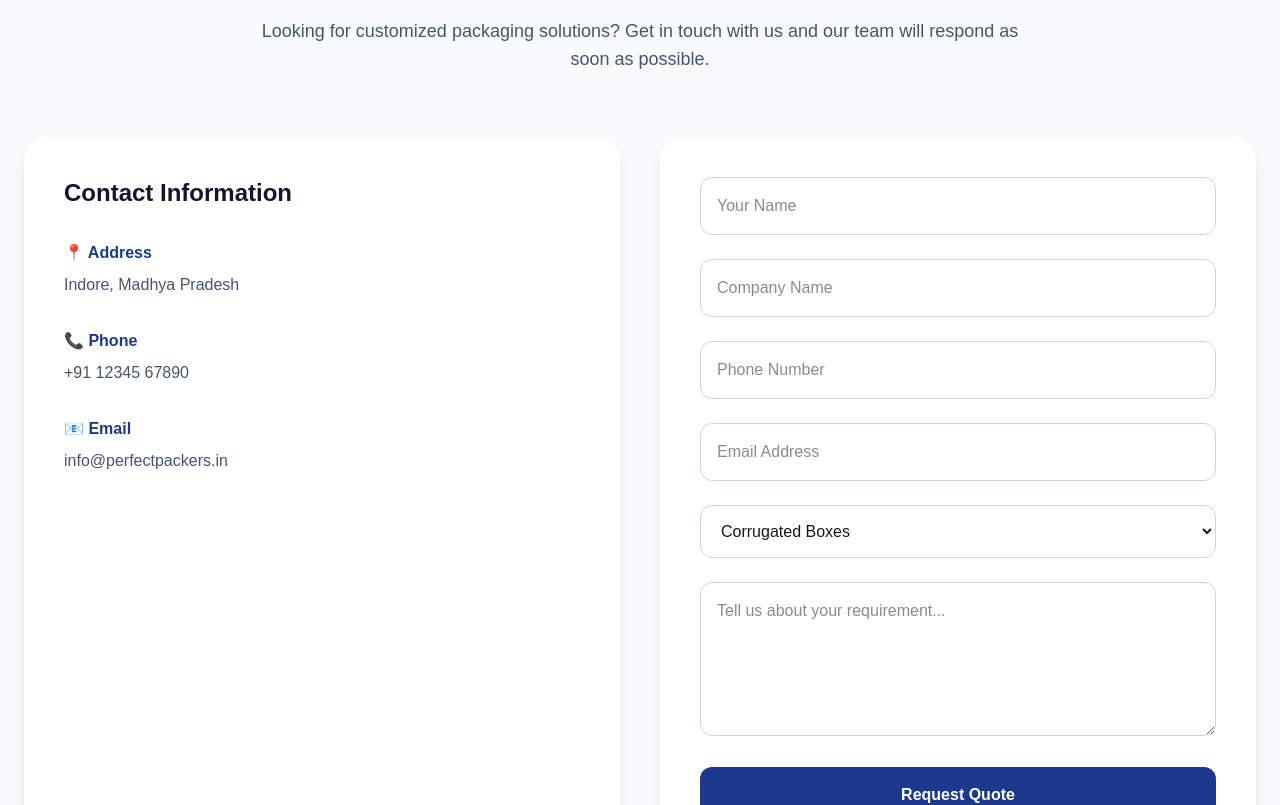
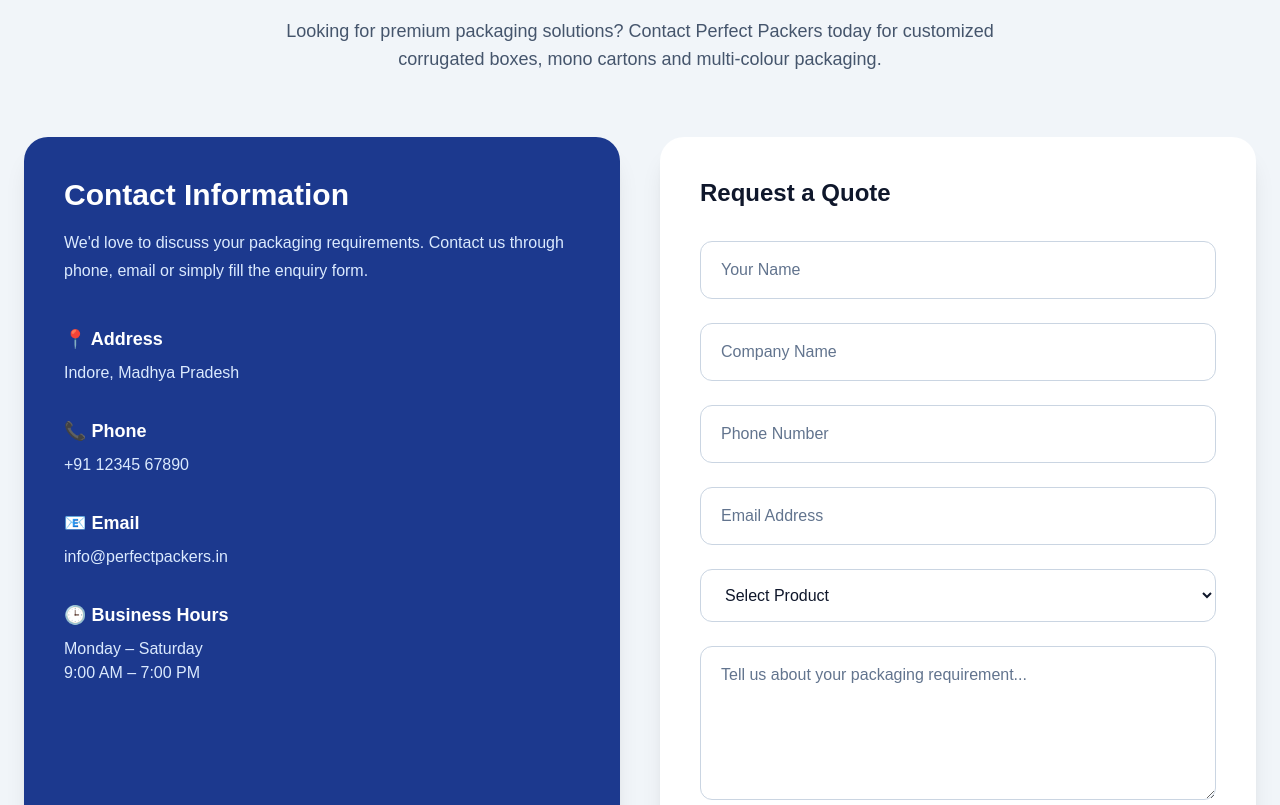
Before and after one commit to kushmaheshwari01/perfect-packers, a Next.js app: page / in a window 1280 px wide. Shown: the part 5420-6225 px from the top of the page. Built offline with nearby package versions, Linux system fonts and the light colour scheme.

Commit message:
Updated contact section

```diff
--- a/components/Contact.tsx
+++ b/components/Contact.tsx
@@ -2,66 +2,82 @@ export default function Contact() {
   return (
     <section
       id="contact"
-      className="bg-slate-50 py-24"
+      className="bg-slate-100 py-24"
     >
       <div className="mx-auto max-w-7xl px-6">
 
         <div className="text-center">
-
           <span className="text-sm font-semibold uppercase tracking-[0.3em] text-blue-900">
             Contact Us
           </span>
 
           <h2 className="mt-4 text-4xl font-bold text-slate-900">
-            Let's Discuss Your Packaging Requirements
+            Get in Touch
           </h2>
 
           <p className="mx-auto mt-6 max-w-3xl text-lg text-slate-600">
-            Looking for customized packaging solutions? Get in touch with us
-            and our team will respond as soon as possible.
+            Looking for premium packaging solutions? Contact Perfect Packers
+            today for customized corrugated boxes, mono cartons and
+            multi-colour packaging.
           </p>
-
         </div>
 
         <div className="mt-16 grid gap-10 lg:grid-cols-2">
 
-          {/* Left */}
+          {/* Left Card */}
 
-          <div className="rounded-3xl bg-white p-10 shadow-lg">
+          <div className="rounded-3xl bg-blue-900 p-10 text-white shadow-xl">
 
-            <h3 className="text-2xl font-bold text-slate-900">
+            <h3 className="text-3xl font-bold">
               Contact Information
             </h3>
 
-            <div className="mt-8 space-y-8">
+            <p className="mt-4 text-blue-100 leading-7">
+              We'd love to discuss your packaging requirements.
+              Contact us through phone, email or simply fill the enquiry form.
+            </p>
+
+            <div className="mt-10 space-y-8">
 
               <div>
-                <h4 className="font-semibold text-blue-900">
+                <h4 className="text-lg font-semibold">
                   📍 Address
                 </h4>
 
-                <p className="mt-2 text-slate-600">
+                <p className="mt-2 text-blue-100">
                   Indore, Madhya Pradesh
                 </p>
               </div>
 
               <div>
-                <h4 className="font-semibold text-blue-900">
+                <h4 className="text-lg font-semibold">
                   📞 Phone
                 </h4>
 
-                <p className="mt-2 text-slate-600">
+                <p className="mt-2 text-blue-100">
                   +91 12345 67890
                 </p>
               </div>
 
               <div>
-                <h4 className="font-semibold text-blue-900">
+                <h4 className="text-lg font-semibold">
                   📧 Email
                 </h4>
 
-                <p className="mt-2 text-slate-600">
+                <p className="mt-2 text-blue-100">
                   info@perfectpackers.in
+                </p>
+              </div>
+
+              <div>
+                <h4 className="text-lg font-semibold">
+                  🕒 Business Hours
+                </h4>
+
+                <p className="mt-2 text-blue-100">
+                  Monday – Saturday
+                  <br />
+                  9:00 AM – 7:00 PM
                 </p>
               </div>
 
@@ -69,39 +85,44 @@ export default function Contact() {
 
           </div>
 
-          {/* Right */}
+          {/* Right Card */}
 
-          <div className="rounded-3xl bg-white p-10 shadow-lg">
+          <div className="rounded-3xl bg-white p-10 shadow-xl">
+
+            <h3 className="mb-8 text-2xl font-bold text-slate-900">
+              Request a Quote
+            </h3>
 
             <form className="space-y-6">
 
               <input
                 type="text"
                 placeholder="Your Name"
-                className="w-full rounded-xl border border-slate-300 p-4 outline-none focus:border-blue-900"
+                className="w-full rounded-xl border border-slate-300 bg-white px-5 py-4 text-slate-900 placeholder:text-slate-500 focus:border-blue-900 focus:outline-none"
               />
 
               <input
                 type="text"
                 placeholder="Company Name"
-                className="w-full rounded-xl border border-slate-300 p-4 outline-none focus:border-blue-900"
+                className="w-full rounded-xl border border-slate-300 bg-white px-5 py-4 text-slate-900 placeholder:text-slate-500 focus:border-blue-900 focus:outline-none"
               />
 
               <input
                 type="tel"
                 placeholder="Phone Number"
-                className="w-full rounded-xl border border-slate-300 p-4 outline-none focus:border-blue-900"
+                className="w-full rounded-xl border border-slate-300 bg-white px-5 py-4 text-slate-900 placeholder:text-slate-500 focus:border-blue-900 focus:outline-none"
               />
 
               <input
                 type="email"
                 placeholder="Email Address"
-                className="w-full rounded-xl border border-slate-300 p-4 outline-none focus:border-blue-900"
+                className="w-full rounded-xl border border-slate-300 bg-white px-5 py-4 text-slate-900 placeholder:text-slate-500 focus:border-blue-900 focus:outline-none"
               />
 
               <select
-                className="w-full rounded-xl border border-slate-300 p-4 outline-none focus:border-blue-900"
+                className="w-full rounded-xl border border-slate-300 bg-white px-5 py-4 text-slate-900 focus:border-blue-900 focus:outline-none"
               >
+                <option>Select Product</option>
                 <option>Corrugated Boxes</option>
                 <option>Mono Cartons</option>
                 <option>Multi Colour Boxes</option>
@@ -109,12 +130,13 @@ export default function Contact() {
 
               <textarea
                 rows={5}
-                placeholder="Tell us about your requirement..."
-                className="w-full rounded-xl border border-slate-300 p-4 outline-none focus:border-blue-900"
+                placeholder="Tell us about your packaging requirement..."
+                className="w-full rounded-xl border border-slate-300 bg-white px-5 py-4 text-slate-900 placeholder:text-slate-500 focus:border-blue-900 focus:outline-none"
               />
 
               <button
-                className="w-full rounded-xl bg-blue-900 py-4 font-semibold text-white transition hover:bg-blue-800"
+                type="submit"
+                className="w-full rounded-xl bg-blue-900 py-4 text-lg font-semibold text-white transition duration-300 hover:bg-blue-800"
               >
                 Request Quote
               </button>
```
